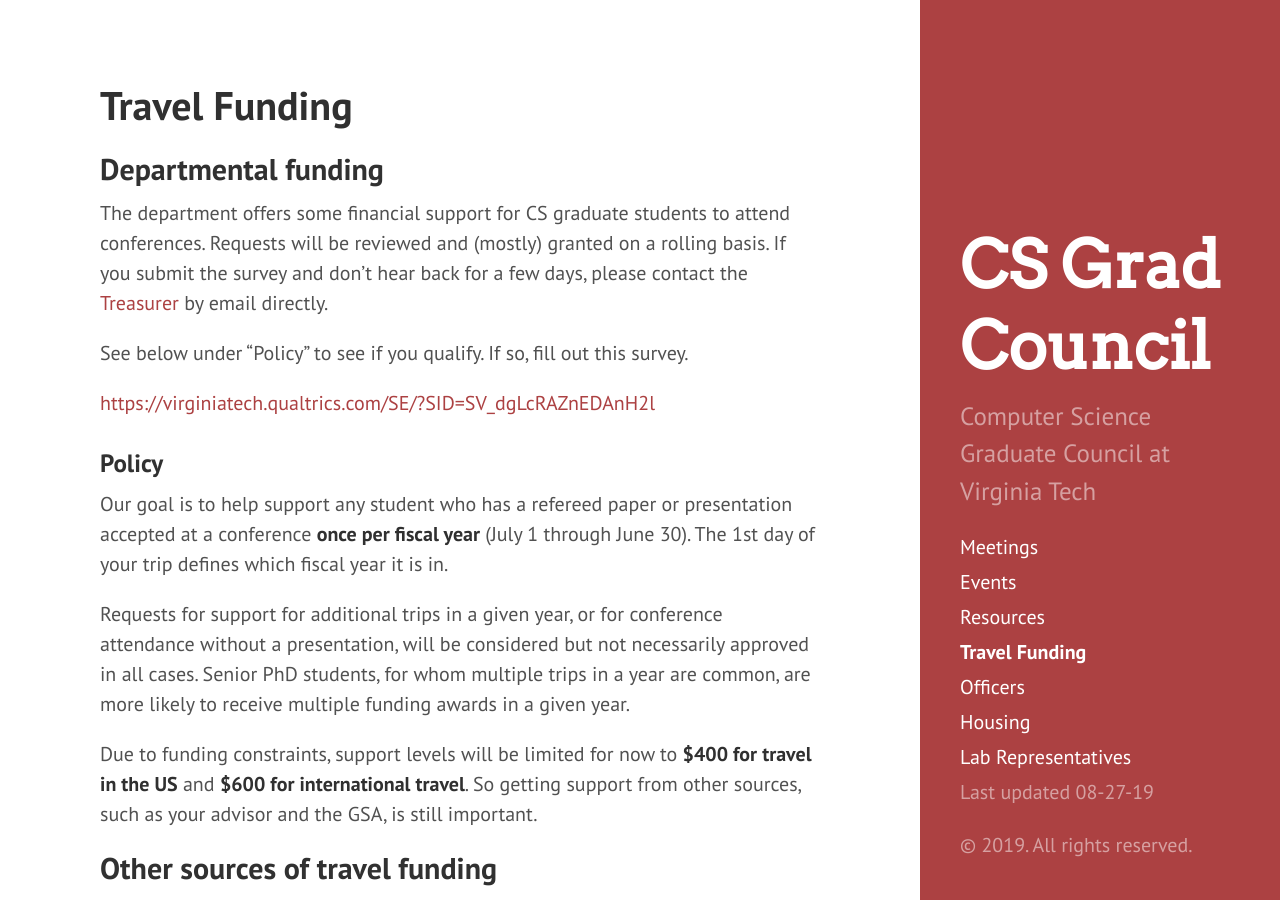
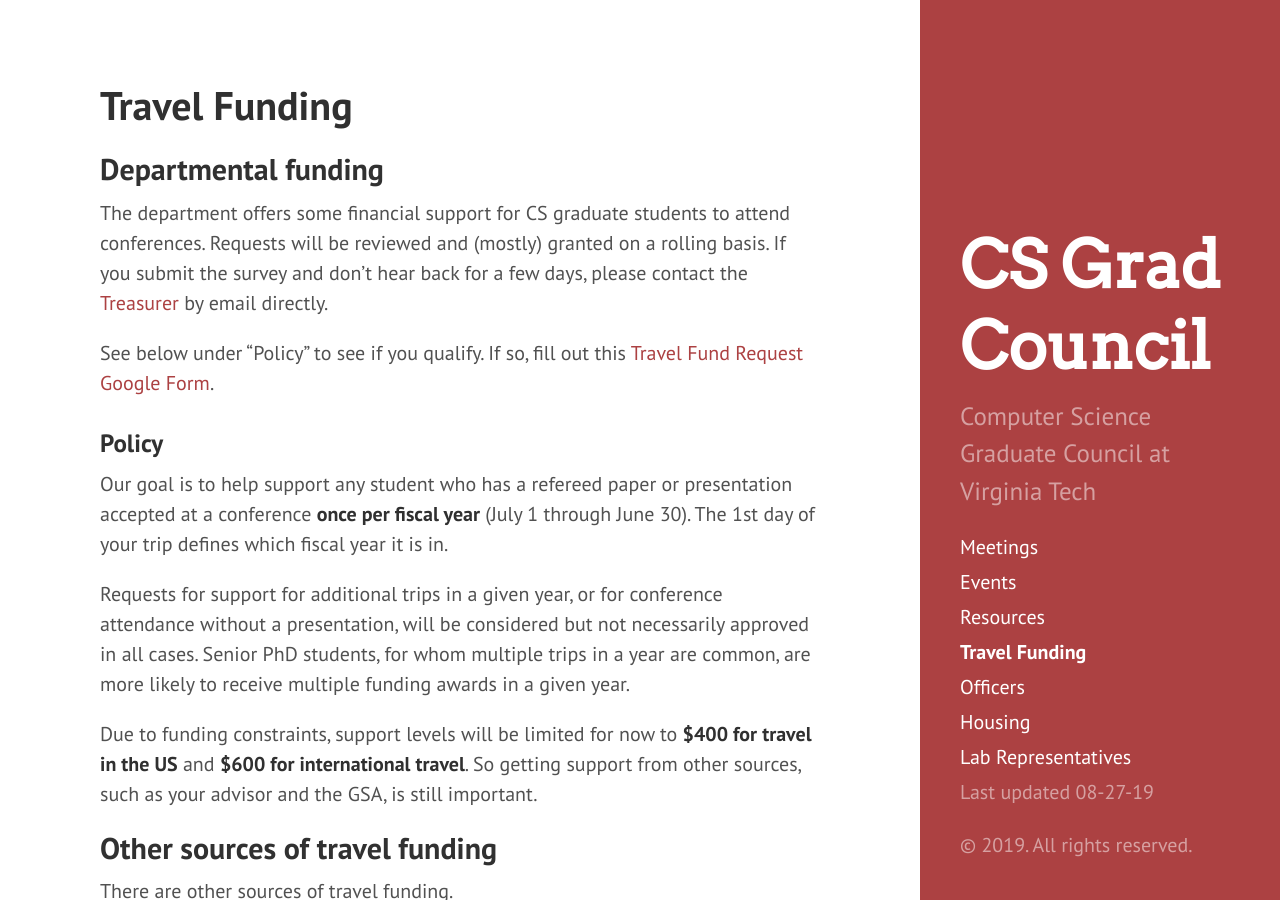
Before and after one commit to CSGraduateCouncil-VirginiaTech/csgc-website, a Jekyll site: the page built from csgc-jekyll-src/travel_funding.md, in a window 1280 px wide and 900 px high. Built offline with Jekyll 4.4.1, drawn with Linux system fonts in a browser that asks for light colours.

Commit message:
Updated link on travel funding page.

```diff
--- a/csgc-jekyll-src/travel_funding.md
+++ b/csgc-jekyll-src/travel_funding.md
@@ -11,9 +11,7 @@
 If you submit the survey and don't hear back for a few days, please contact the [Treasurer](/Officers/) by email directly.
 
 See below under "Policy" to see if you qualify.
-If so, fill out this survey.
-
-[https://virginiatech.qualtrics.com/SE/?SID=SV_dgLcRAZnEDAnH2l](https://virginiatech.qualtrics.com/SE/?SID=SV_dgLcRAZnEDAnH2l)
+If so, fill out this [Travel Fund Request Google Form](https://docs.google.com/forms/d/e/1FAIpQLSc5SDVLgrrGsBzj25m_ChcLwIUKeVY7qhzA7-c957jbNfxnJQ/viewform?usp=sf_link).
 
 ### Policy
 
```
